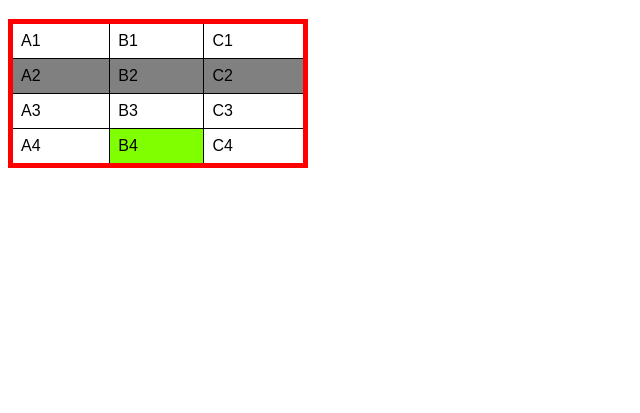
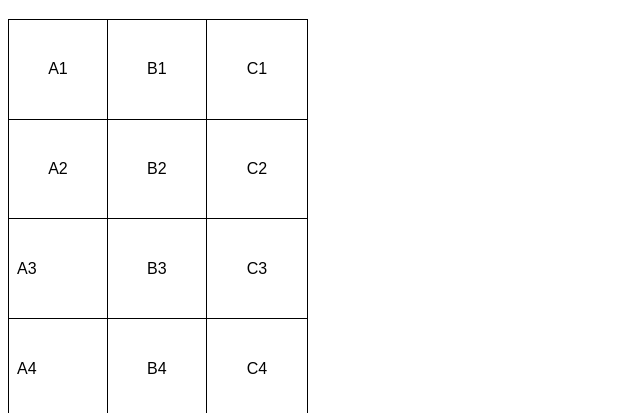
Before and after one commit to ROBERTOPEREIRABATISTA/html-css, a plain HTML site: page Exercicios/ex-023/tabela001.html in a window 1280 px wide. Shown: the part 61-474 px from the top of the page, without its empty margins (0-640 px from the left). Drawn offline with Linux system fonts and the light colour scheme.

Commit message:
atualizei tabela 1

```diff
--- a/Exercicios/ex-023/tabela001.html
+++ b/Exercicios/ex-023/tabela001.html
@@ -11,22 +11,24 @@
 
         table{
             width: 300px;
+            height: 400px;
             border-collapse: collapse;
-            border: 5px solid red;
-        }
 
-        tr.linha{
-            background-color: gray;
         }
 
         td{
             border: 1px solid black;
             padding: 8px;
+            text-align:center ; /* alinhamento horizontal:right(direita) left(esqerda)*/
+            vertical-align: middle; /*alinhamento vertical: top(encima)  bottom(embaixo) middle(no meio)*/
+        }
+        /*criar classe*/
+        .numero{
+            text-align: left;
+
         }
 
-        td.dado{
-            background-color: chartreuse;
-        }
+
     </style>
 </head>
 <body>
@@ -45,21 +47,21 @@
             <td>B1
             <td>C1
          </tr>
-         <tr class="linha"> <!--segunda linha-->
+         <tr> <!--segunda linha-->
             <td>A2
             <td>B2
             <td>C2
          </tr>
          <tr> <!--terceira linha-->
-            <td>A3</td>
+            <td class="numero">A3</td>
             <td>B3</td>
             <td>C3</td>
          </tr>
          <tr> <!--quarta linha-->
-            <td>A4</td>
-            <td  class="dado">B4</td>
+            <td class="numero">A4</td>
+            <td>B4</td>
             <td>C4</td>
-            <!--segundo o consorcio 3wc não é obrigatório o fechamento das tag </tr> e </td> é opcional-->
+            <!--segundo o consorcio w3c não é obrigatório o fechamento das tag </tr> e </td> é opcional-->
 
 
          </tr>
```
